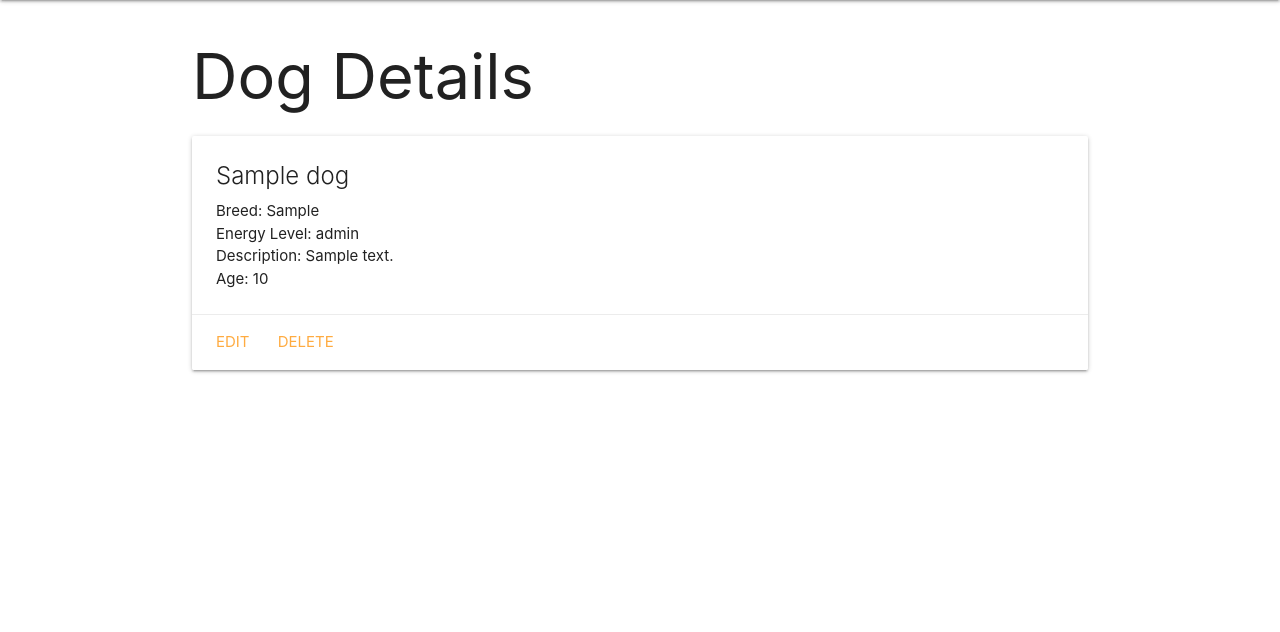
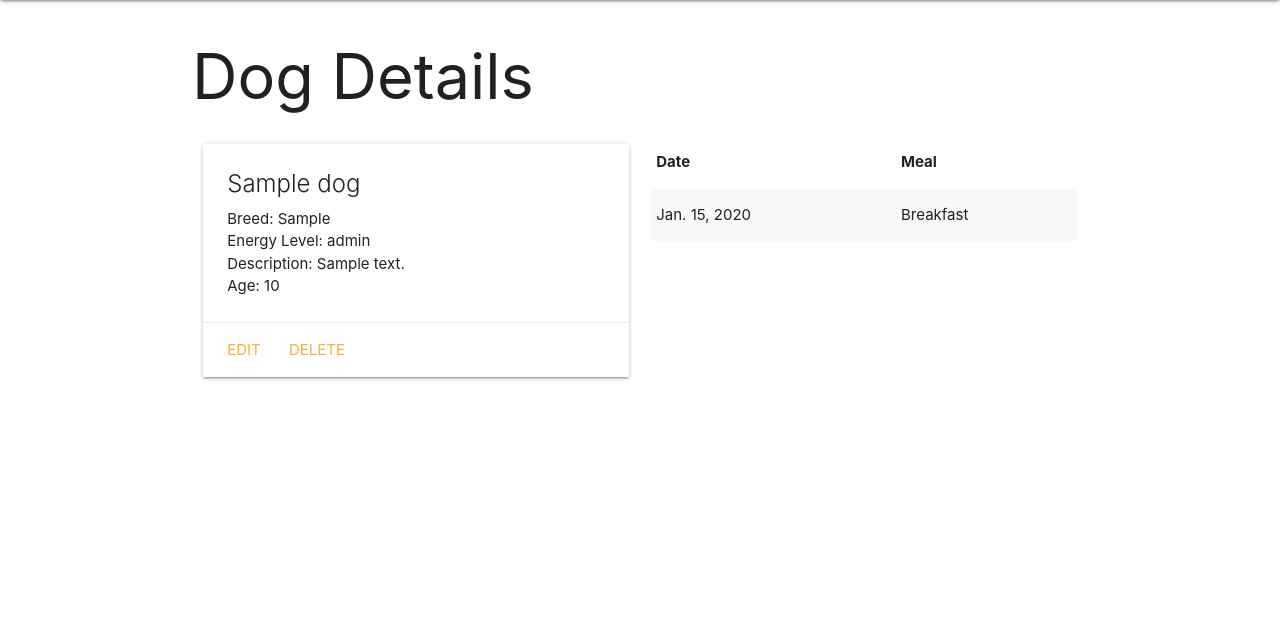
Before and after one commit to sophiedamelio/dogcollector, a Django app: page /dogs/1/ in a window 1280 px wide. Shown: the part 64-696 px from the top of the page. Run offline with Django 3.2, Linux system fonts and the light colour scheme; tables that the repository leaves empty hold one stand-in row (values such as "Sample post").

Commit message:
Add feeding display on detail page for each dog, begin add feeding funcitonality.

```diff
--- a/main_app/admin.py
+++ b/main_app/admin.py
@@ -2,6 +2,7 @@ from django.contrib import admin
 
 # Register your models here.
 
-from .models import Dog
+from .models import Dog, Feeding
 
 admin.site.register(Dog)
+admin.site.register(Feeding)
--- /dev/null
+++ b/main_app/forms.py
@@ -0,0 +1,2 @@
+from django.forms import ModelForm
+from .models import Feeding
--- a/main_app/models.py
+++ b/main_app/models.py
@@ -26,7 +26,7 @@ class Dog(models.Model):
 
 
 class Feeding(models.Model):
-    date = models.DateField()
+    date = models.DateField('feeding date')
     meal = models.CharField(
         max_length=1,
         choices=MEALS,
--- a/main_app/templates/dogs/detail.html
+++ b/main_app/templates/dogs/detail.html
@@ -1,26 +1,42 @@
 {% extends 'base.html' %}
-
 {% block content %}
 
 <h1>Dog Details</h1>
 
-<div class='card'>
-    <div class="card-content">
-        <span class='card-title'>{{ dog.name }} </span>
-        <p>Breed: {{ dog.breed }} </p>
+<div class="row">
+  <div class="col s6">
+    <div class="card">
+      <div class="card-content">
+        <span class="card-title">{{ dog.name }}</span>
+        <p>Breed: {{ dog.breed }}</p>
         <p>Energy Level: {{ dog.energyLevel }} </p>
-        <p> Description: {{ dog.description }} </p>
+        <p>Description: {{ dog.description }}</p>
         {% if dog.age > 0 %}
-        <p>Age: {{ dog.age }} </p>
+          <p>Age: {{ dog.age }}</p>
         {% else %}
-        <p>Age: Puppy </p>
+          <p>Age: Puppy</p>
         {% endif %}
-    </div>
-
-    <div class="card-action">
+      </div>
+      <div class="card-action">
         <a href="{% url 'dogs_update' dog.id %}">Edit</a>
         <a href="{% url 'dogs_delete' dog.id %}">Delete</a>
+      </div>
     </div>
+  </div>
+  <div class="col s6">
+    <table class="striped">
+      <thead>
+        <tr><th>Date</th><th>Meal</th></tr>
+      </thead>
+      <tbody>
+        {% for feeding in dog.feeding_set.all %}
+          <tr>
+            <td>{{feeding.date}}</td>
+            <td>{{feeding.get_meal_display}}</td>
+          </tr>
+        {% endfor %}
+      </tbody>
+    </table>
+  </div>
 </div>
-
 {% endblock %}
--- a/main_app/views.py
+++ b/main_app/views.py
@@ -1,4 +1,4 @@
-from django.shortcuts import render
+from django.shortcuts import render, redirect
 
 from django.views.generic import CreateView, UpdateView, DeleteView
 
```
